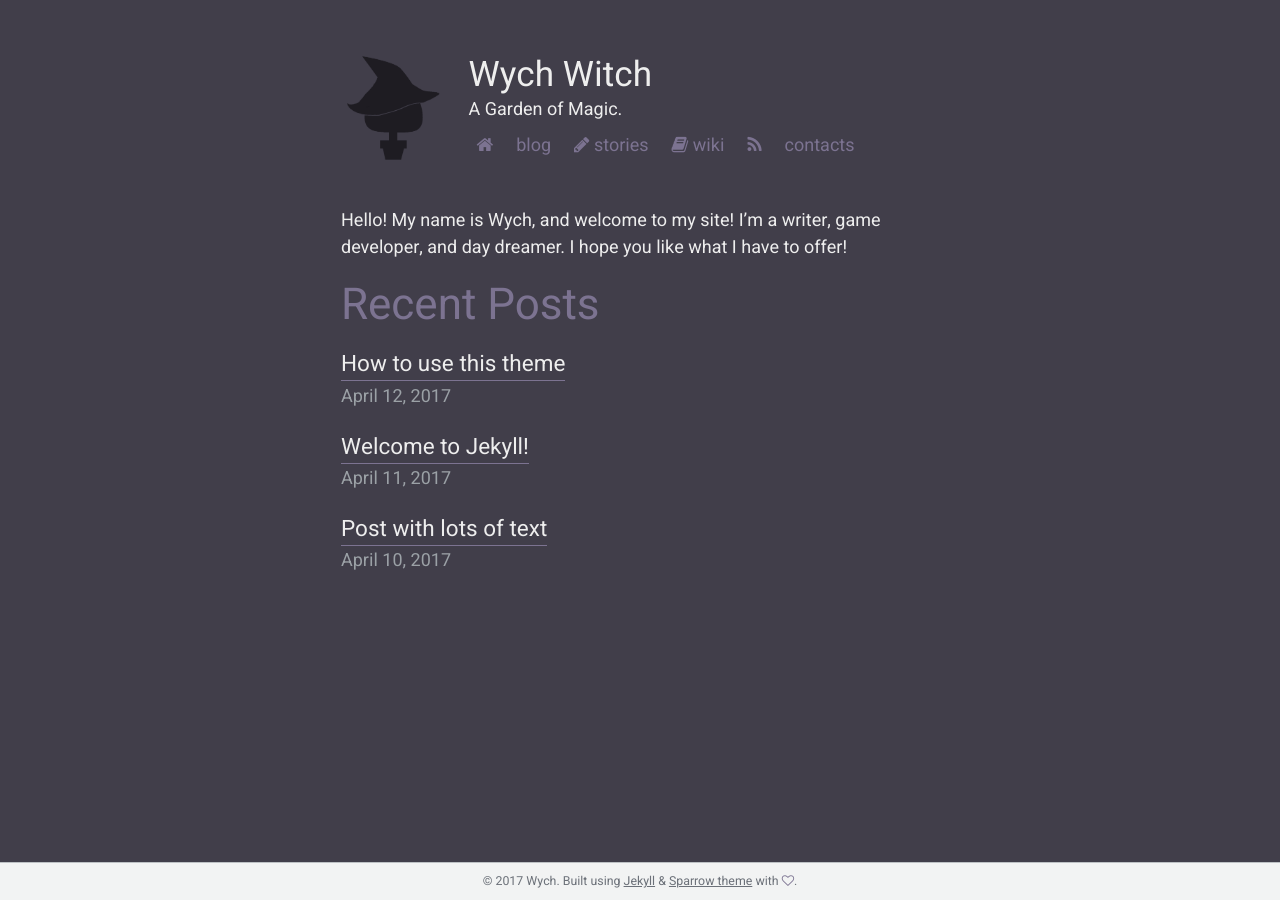
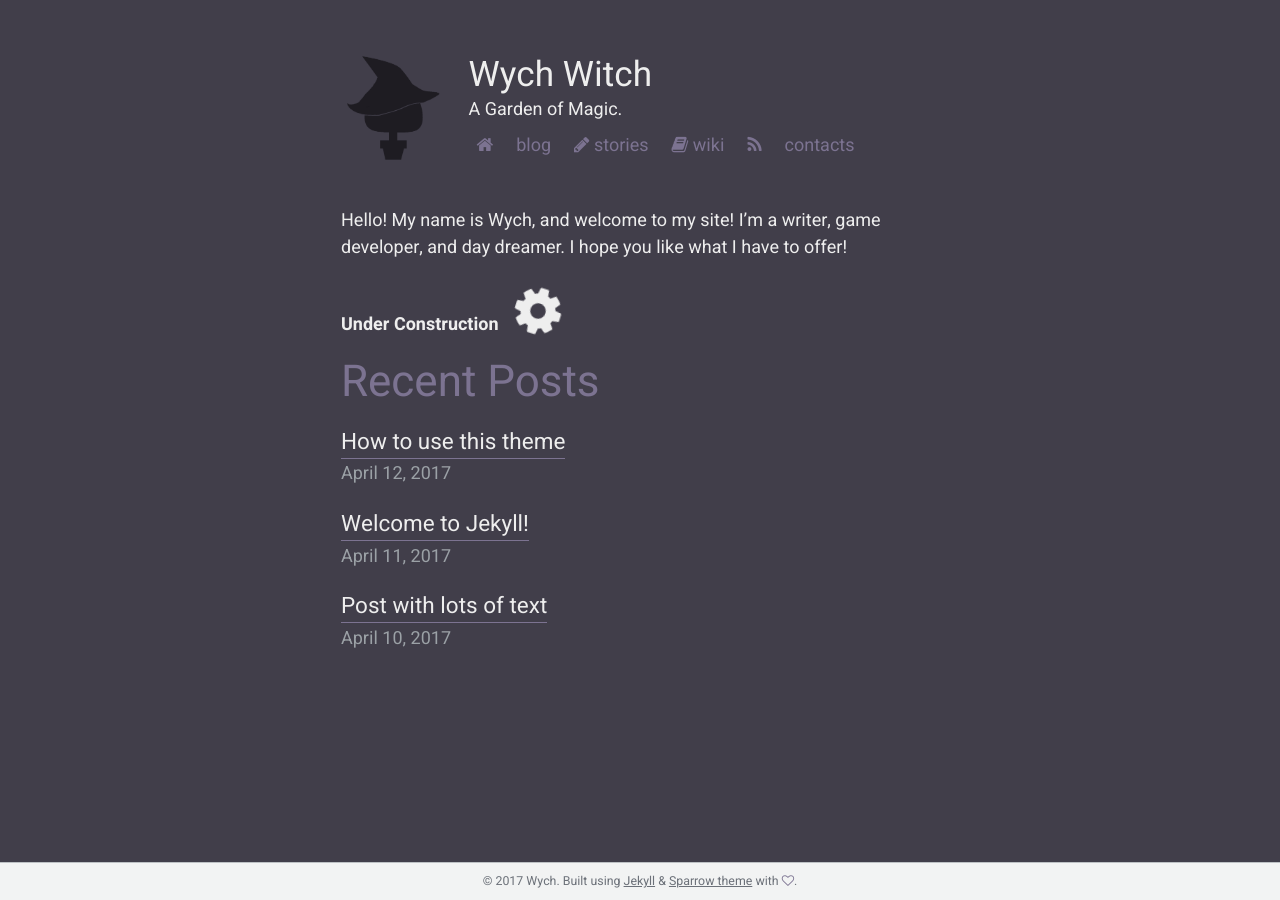
Before and after one commit to BarrelTitor/main, a Jekyll site: the page built from index.md, in a window 1280 px wide. Built offline with Jekyll 4.4.1, drawn with Linux system fonts in a browser that asks for light colours.

Commit message:
Update index.md

```diff
--- a/index.md
+++ b/index.md
@@ -4,3 +4,6 @@
 ---
 
 Hello! My name is Wych, and welcome to my site! I'm a writer, game developer, and day dreamer. I hope you like what I have to offer!
+
+**Under Construction** <i class="fa fa-cog fa-spin fa-3x fa-fw"></i>
+<span class="sr-only">Loading...</span>
```
